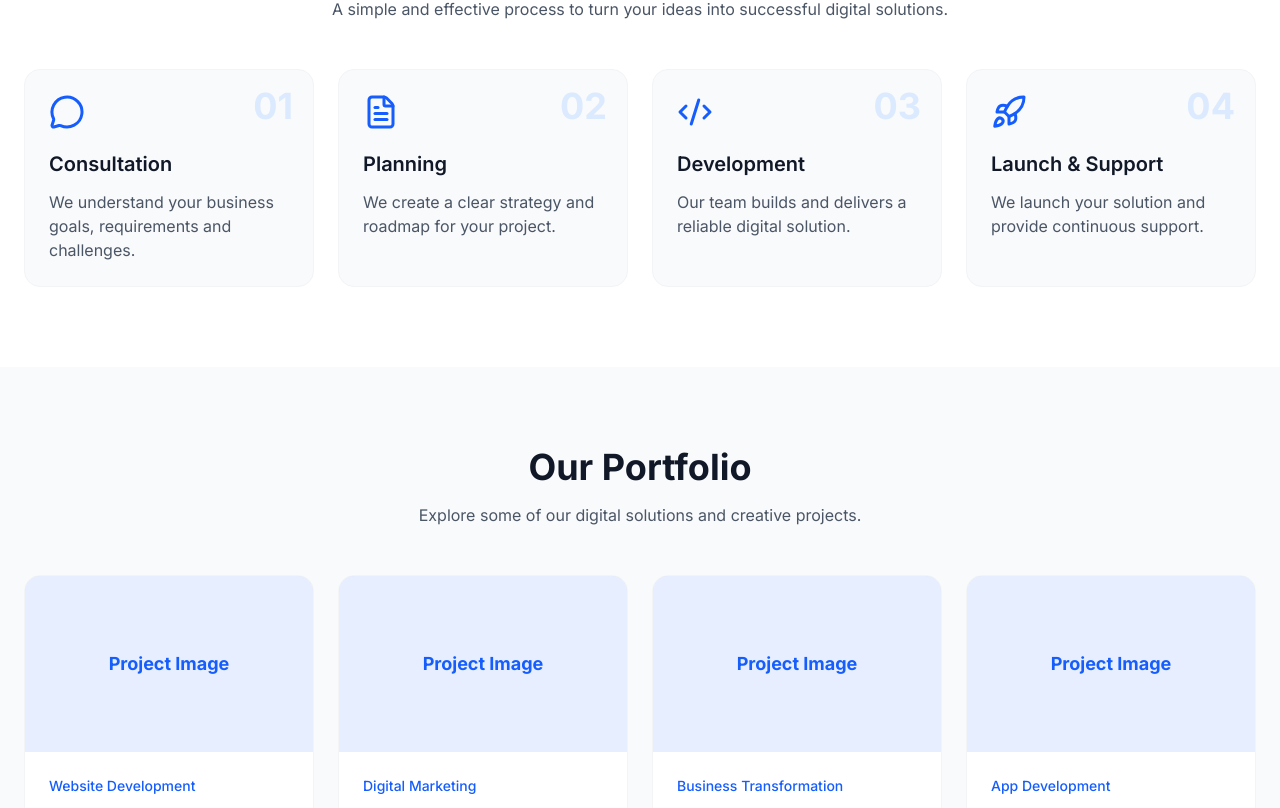
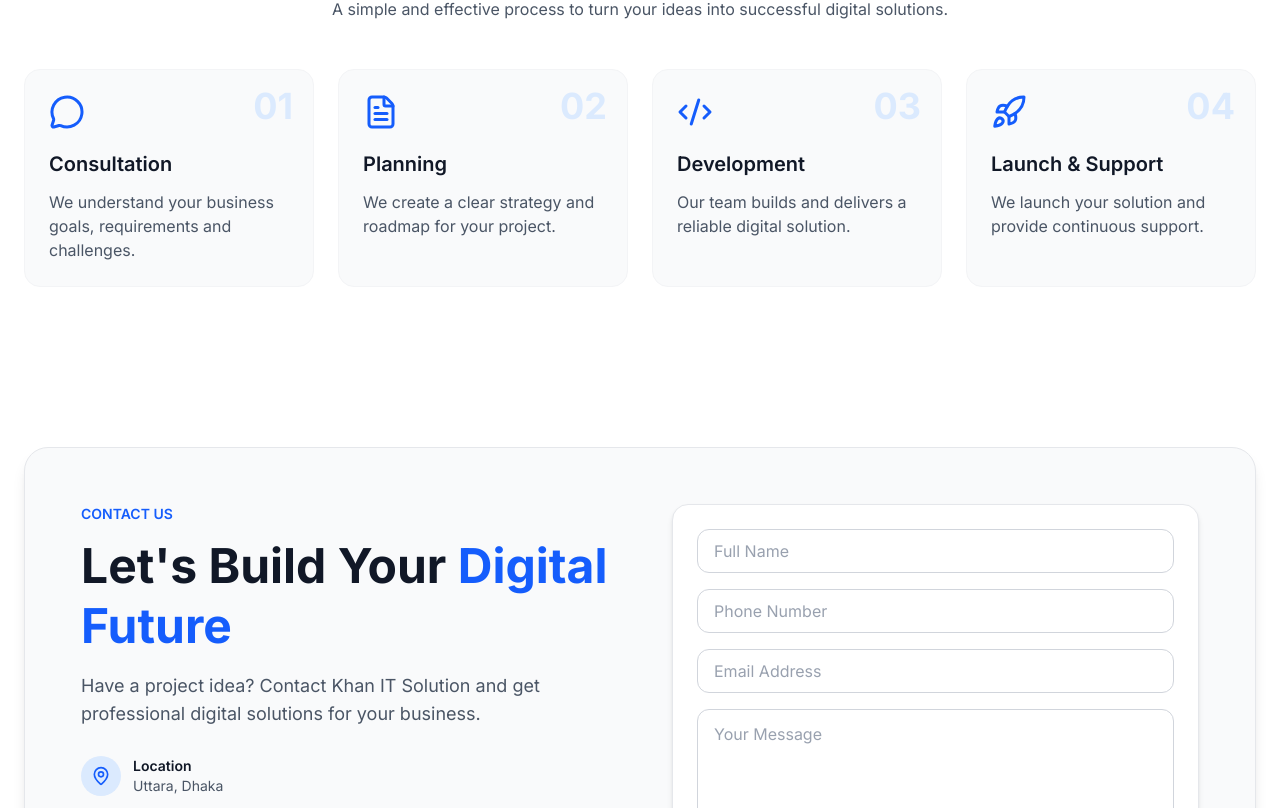
Before and after one commit to arifulislamk/khan-it-client, a React (Vite) app: page / in a window 1280 px wide. Shown: the part 1992-2800 px from the top of the page. Built offline with nearby package versions, Linux system fonts and the light colour scheme.

Commit message:
add revel component for side motion

```diff
--- a/src/component/OurServices.jsx
+++ b/src/component/OurServices.jsx
@@ -1,5 +1,6 @@
 import React from "react";
 import { Link } from "react-router-dom";
+import Reveal from "../component/Revel";
 
 const OurServices = () => {
   const services = [
@@ -50,7 +51,7 @@ const OurServices = () => {
             <div
               key={index}
               className="group overflow-hidden rounded-3xl border border-gray-800 bg-white hover:shadow-2xl hover:-translate-y-2 transition duration-300"
-            >
+            ><Reveal direction="left">
               <Link to={service.link}>
               <div className="md:h-64 overflow-hidden bg-gray-100">
                 <img
@@ -69,7 +70,7 @@ const OurServices = () => {
                   {service.description}
                 </p>
               </div>
-              </Link>
+              </Link></Reveal>
             </div>
           ))}
         </div>
--- /dev/null
+++ b/src/component/Revel.jsx
@@ -0,0 +1,33 @@
+import React,{useEffect,useRef}from"react";
+
+const Reveal=({children,direction="left"})=>{
+const ref=useRef(null);
+
+useEffect(()=>{
+const observer=new IntersectionObserver(([entry])=>{
+if(entry.isIntersecting){
+ref.current.classList.add("show");
+}else{
+ref.current.classList.remove("show");
+}
+},{threshold:0.15});
+
+if(ref.current){
+observer.observe(ref.current);
+}
+
+return()=>observer.disconnect();
+},[]);
+
+return(
+<div
+ref={ref}
+data-direction={direction}
+className="reveal"
+>
+{children}
+</div>
+);
+};
+
+export default Reveal;
--- a/src/index.css
+++ b/src/index.css
@@ -2,62 +2,78 @@
 @import "tailwindcss";
 @plugin "daisyui";
 
-body {
-  font-family: "Inter", sans-serif;
-}
-html {
-  scroll-behavior: smooth;
-}
-@keyframes float {
-  0%, 100% {
-    transform: translateY(0);
+body{
+font-family:"Inter",sans-serif;
+background:white;
 }
 
-  50% {
-    transform: translateY(-15px);
+html{
+scroll-behavior:smooth;
+}
+
+@keyframes float{
+0%,100%{
+transform:translateY(0);
+}
+50%{
+transform:translateY(-15px);
 }
 }
 
-.animate-float {
-  animation: float 4s ease-in-out infinite;
+.animate-float{
+animation:float 4s ease-in-out infinite;
 }
 
-@keyframes spin {
-  from {
-    transform: rotate(0deg);
+@keyframes spin{
+from{
+transform:rotate(0deg);
 }
-
-  to {
-    transform: rotate(360deg);
+to{
+transform:rotate(360deg);
 }
 }
 
-.animate-spin-slow {
-  animation: spin 15s linear infinite;
+.animate-spin-slow{
+animation:spin 15s linear infinite;
 }
 
-@keyframes arrow {
-  0%, 100% {
-    opacity: 0;
-    transform: translateY(-10px);
+@keyframes arrow{
+0%,100%{
+opacity:0;
+transform:translateY(-10px);
 }
-
-  15% {
-    opacity: 1;
-    transform: translateY(-2px);
+15%{
+opacity:1;
+transform:translateY(-2px);
 }
-
-  35% {
-    opacity: 1;
-    transform: translateY(6px);
+35%{
+opacity:1;
+transform:translateY(6px);
 }
-
-  50% {
-    opacity: 0;
-    transform: translateY(10px);
+50%{
+opacity:0;
+transform:translateY(10px);
 }
 }
 
-.animate-arrow {
-  animation: arrow 4s ease-in-out infinite;
+.animate-arrow{
+animation:arrow 4s ease-in-out infinite;
 }
+
+.reveal{
+opacity:0 !important;
+transition:opacity 2s ease,transform 4s cubic-bezier(0.16,1,0.3,1) !important;
+}
+
+.reveal[data-direction="left"]{
+transform:translateX(-120px) !important;
+}
+
+.reveal[data-direction="right"]{
+transform:translateX(120px) !important;
+}
+
+.reveal.show{
+opacity:1 !important;
+transform:translateX(0) !important;
+}
--- a/src/pages/Home.jsx
+++ b/src/pages/Home.jsx
@@ -1,22 +1,33 @@
-import React from "react";
-import OurServices from "../component/OurServices";
-import Hero from "../component/Hero";
-import WhyChooseUs from "../component/WhyChooseUs";
-import WorkProcess from "../component/WorkProcess ";
-import Portfolio from "../component/Portfolio";
-import ContactCTA from "../component/ContactCTA";
+import React from"react";
+import OurServices from"../component/OurServices";
+import Hero from"../component/Hero";
+import WhyChooseUs from"../component/WhyChooseUs";
+import WorkProcess from"../component/WorkProcess ";
+import ContactCTA from"../component/ContactCTA";
+import Revel from"../component/Revel";
 
-const Home = () => {
-  return (
-    <>
-      <Hero />
-      <OurServices />
-      <WhyChooseUs />
-      <WorkProcess />
-      <Portfolio />
-      <ContactCTA />
-    </>
-  );
+const Home=()=>{
+return(
+<>
+<Hero/>
+
+<Revel direction="left">
+<OurServices/>
+</Revel>
+
+<Revel direction="right">
+<WhyChooseUs/>
+</Revel>
+
+<Revel direction="left">
+<WorkProcess/>
+</Revel>
+
+<Revel direction="right">
+<ContactCTA/>
+</Revel>
+</>
+);
 };
 
 export default Home;
```
Lines whose indentation alone changed are shown as unchanged.
